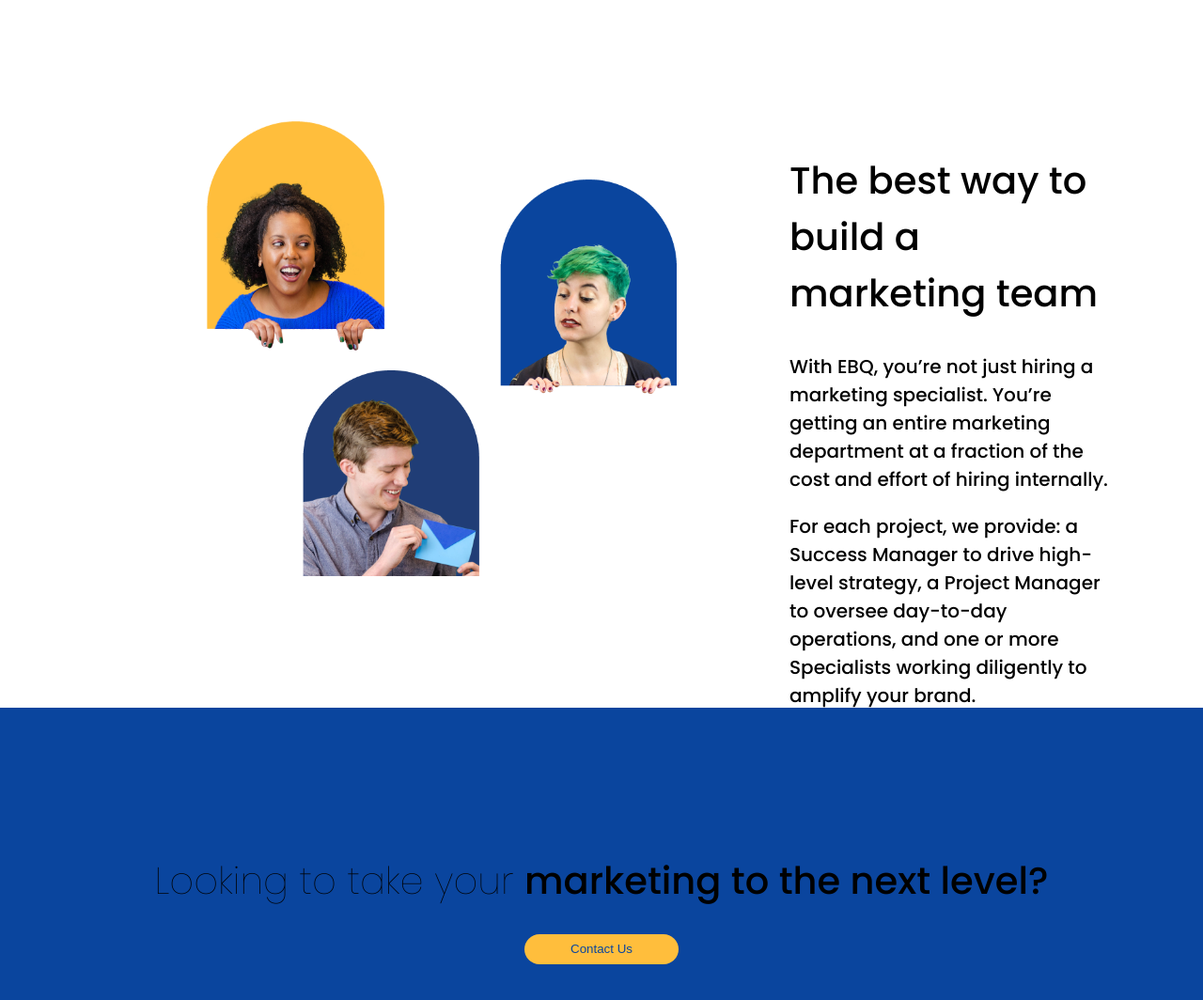
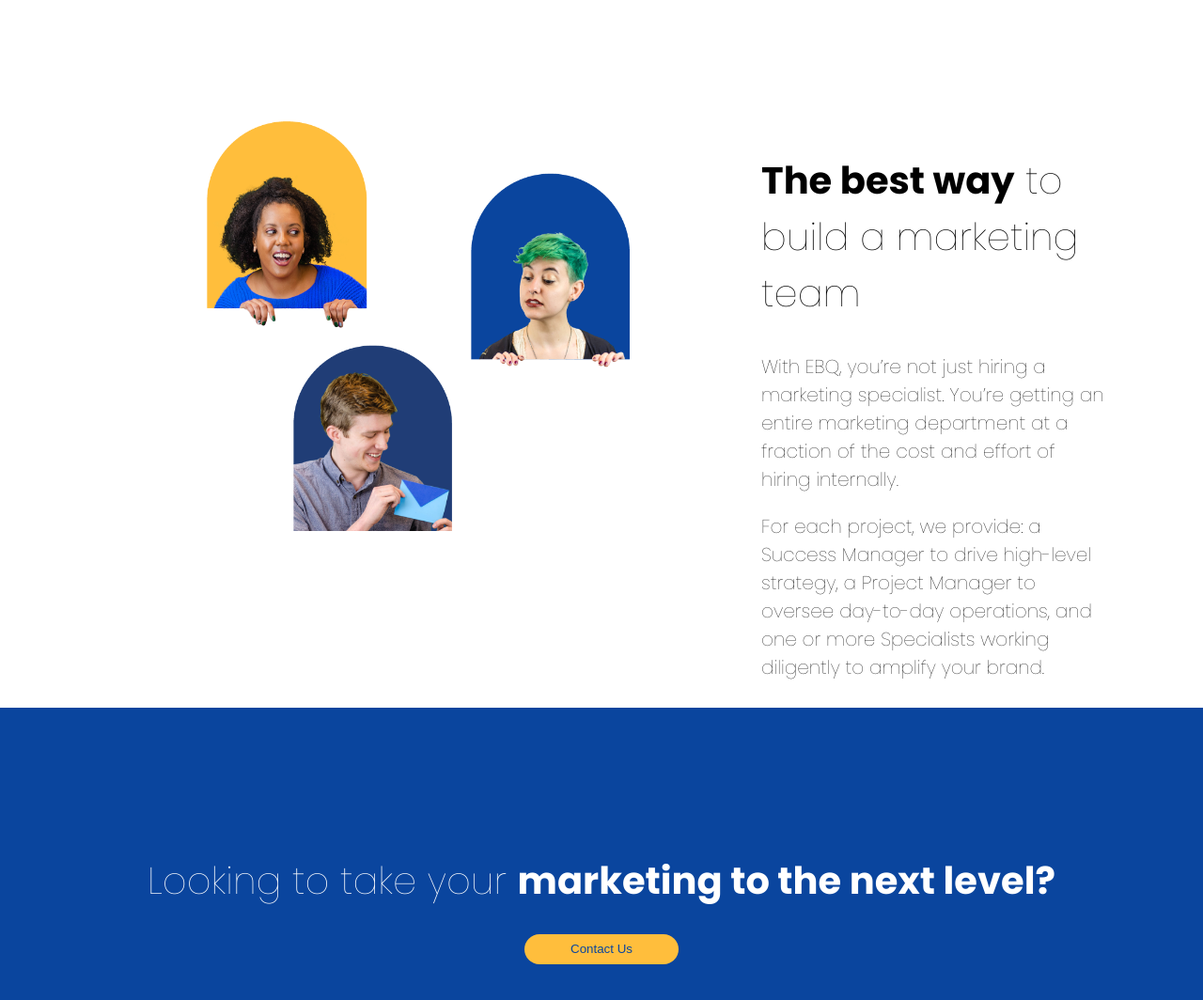
Before and after one commit to nfahmed11/ebq-landing-page, a plain HTML site: page index.html in a window 1280 px wide. Shown: the part 1180-2244 px from the top of the page at 94% size. Drawn offline with Linux system fonts and the light colour scheme.

Commit message:
Add files via upload

```diff
--- a/index.html
+++ b/index.html
@@ -48,7 +48,7 @@
         </div>
 
         <div class="section-2-text">
-            <h1><span>The best way<span> to build a marketing team</h1>
+            <h1><span>The best way</span> to build a marketing team</h1>
 
                 <p>With EBQ, you’re not just hiring a marketing specialist. You’re getting an entire marketing department at a fraction of the cost and effort of hiring internally.</p>
                 <p> For each project, we provide: a Success Manager to drive high-level strategy, a Project Manager to oversee day-to-day operations, and one or more Specialists working diligently to amplify your brand.</p>
@@ -86,10 +86,15 @@
     <script type="text/javascript">
       // Event listener JS goes here
 
-      let button = document.querySelectorAll("button");
-      button.addEventListener("click", function (e) {
-        console.log(this);
+      let button = document.querySelector("button");
+
+      button.addEventListener("click", function (){
+        console.log("button clicked");
       });
+
+
+
+
     </script>
   </body>
 </html>
--- a/style.css
+++ b/style.css
@@ -17,10 +17,11 @@ h1 {
 
 p {
   font-size: 20px;
+  font-weight: 100;
 }
 
 span {
-  font-weight: 500;
+  font-weight: 700;
 }
 
 button {
@@ -75,6 +76,10 @@ button {
   display: flex;
 }
 
+.section-1-text {
+  margin-right: 20px;
+}
+
 #section-1-img {
   width: 500px;
   height: 410px;
@@ -86,8 +91,12 @@ button {
   display: flex;
 }
 
+.section-2-text {
+  margin-left: 20px;
+}
+
 #section-2-img {
-  width: 500px;
+  width: 450px;
 }
 
 /* footer */
@@ -103,3 +112,7 @@ footer {
   flex-direction: column;
   align-items: center;
 }
+
+#footer > div > div > h1 {
+  color: white;
+}
```
